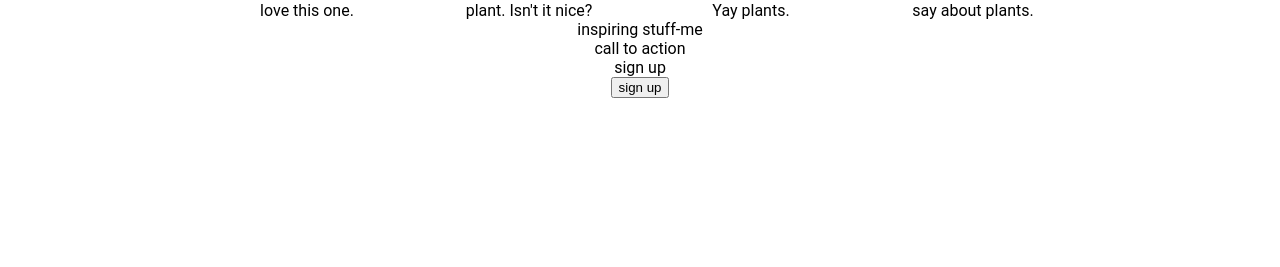
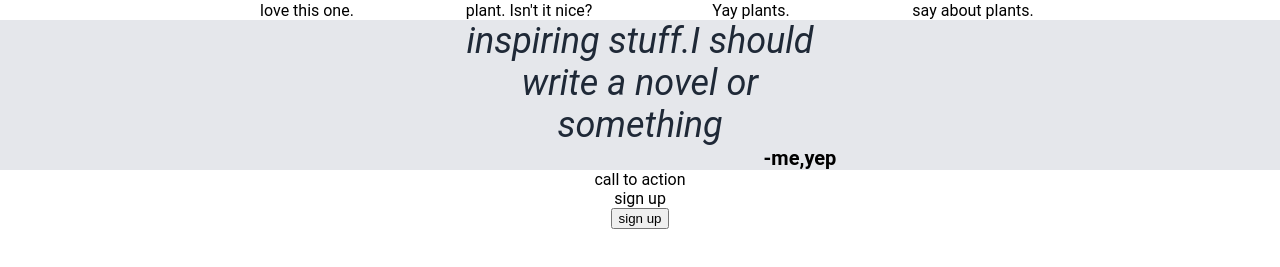
Before and after one commit to raidah06/odin_landing_page, a plain HTML site: page index.html in a window 1280 px wide. Shown: the part 455-722 px from the top of the page. Drawn offline with Linux system fonts and the light colour scheme.

Commit message:
added style to the quotes section

```diff
--- a/index.html
+++ b/index.html
@@ -46,8 +46,12 @@
             <div class="text">I'm running out of things to say about plants.</div>
           </div>
     </div>
-    <div class="quote">
-        inspiring stuff-me
+    <div class="quotes">
+        <div class=quotes-contain>
+            <div class="quote">inspiring stuff.I should write a novel or something</div>
+            <div class="break"></div>
+            <div class="quoter">-me,yep</div>
+        </div>
     </div>
     <div class="banner">
         <div>call to action</div>
--- a/style.css
+++ b/style.css
@@ -91,3 +91,25 @@ a{
     max-width:200px;
 
 }
+/* quotes section */
+.quotes{
+    display:flex;
+
+    background-color:#e5e7eb;
+    flex-wrap:wrap;
+    justify-content:center;
+
+}
+.quote{
+    font-size:36px;
+    color:#1F2937;
+    font-style: italic;
+    max-width:400px;
+
+
+}
+.quoter{
+    margin-left:80%;
+    font-weight:bold;
+    font-size:20px;
+}
```
